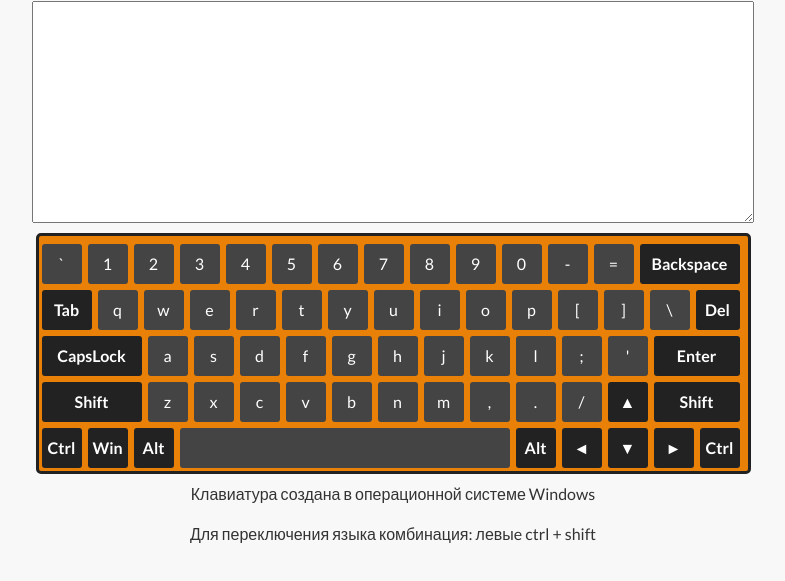
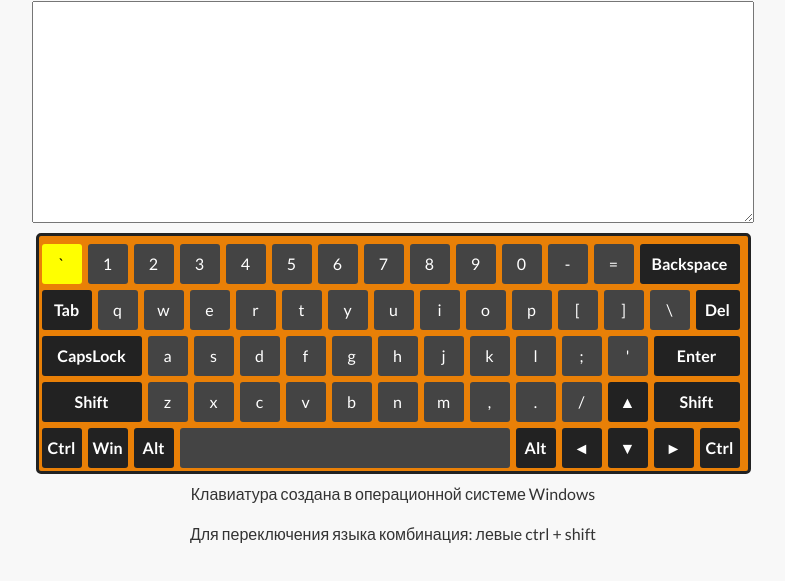
Before and after one commit to Yaugenkosach/virtual-keyboard, a plain HTML site: page index.html in a window 1280 px wide. In both pictures the pointer is over the element 308 px from the left and 333 px from the top of the page. Shown: the part 69-650 px from the top of the page, without its empty margins (247-1032 px from the left). Drawn offline with Linux system fonts and the light colour scheme.

Commit message:
feat: add hover for keys

```diff
--- a/style.css
+++ b/style.css
@@ -47,6 +47,11 @@ body {
     cursor: pointer;
     user-select: none;
     transition: border-radius 0.3s, background-color 0.3s;
+}
+
+.key:hover {
+    color: black;
+    background: yellow;
 }
 
 .clearfix {
```
